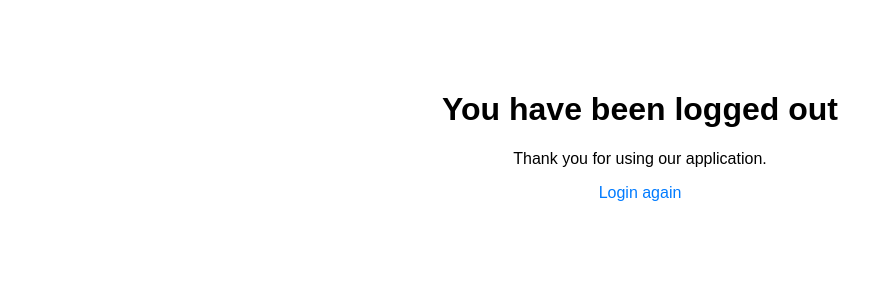
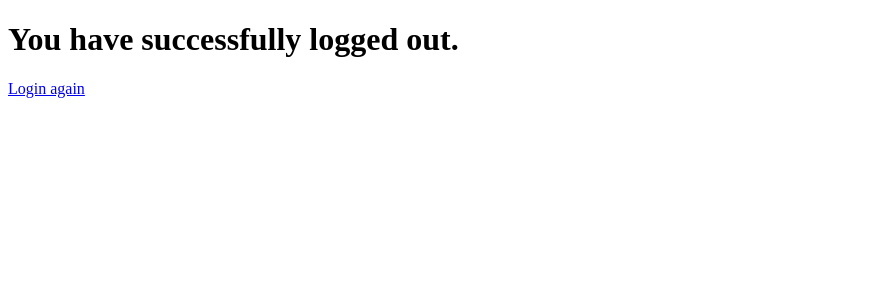
Before and after one commit to james-mungai-git/Alx_DjangoLearnLab, a Django app: template django-models/LibraryProject/relationship_app/templates/logout.html in a window 1280 px wide. Shown: the top 300 px of the page, without its empty margins (0-893 px from the left). Run offline with Django 5.2, Linux system fonts and the light colour scheme; the template is opened without the code that fills it, so the values that code supplies are empty; parts of the project's set-up code (start-up, migrations or seed data) failed here and were passed over.

Commit message:
jhuikkkj

```diff
--- a/django-models/LibraryProject/relationship_app/templates/logout.html
+++ b/django-models/LibraryProject/relationship_app/templates/logout.html
@@ -2,28 +2,10 @@
 <html lang="en">
 <head>
     <meta charset="UTF-8">
-    <meta name="viewport" content="width=device-width, initial-scale=1.0">
-    <title>Logout</title>
-    <style>
-        body {
-            font-family: Arial, sans-serif;
-            max-width: 400px;
-            margin: 50px auto;
-            padding: 20px;
-            text-align: center;
-        }
-        a {
-            color: #007bff;
-            text-decoration: none;
-        }
-        a:hover {
-            text-decoration: underline;
-        }
-    </style>
+    <title>Logged Out</title>
 </head>
 <body>
-    <h1>You have been logged out</h1>
-    <p>Thank you for using our application.</p>
+    <h1>You have successfully logged out.</h1>
     <a href="{% url 'login' %}">Login again</a>
 </body>
 </html>
--- a/django-models/LibraryProject/relationship_app/urls.py
+++ b/django-models/LibraryProject/relationship_app/urls.py
@@ -3,15 +3,20 @@ from django.contrib.auth.views import LoginView, LogoutView
 from . import views
 
 urlpatterns = [
-    path('', views.library_list, name='library_list'),
-    path('library/<int:pk>/', views.library_detail, name='library_detail'),
+    # Dashboard & role views
+    path('dashboard/', views.dashboard, name='dashboard'),
+    path('admin-view/', views.admin_view, name='admin_view'),
+    path('librarian-view/', views.librarian_view, name='librarian_view'),
+    path('member-view/', views.member_view, name='member_view'),
+
+    # Auth views
+    path('register/', views.register, name='register'),
+    path('login/', LoginView.as_view(template_name='relationship_app/login.html'), name='login'),
+    path('logout/', LogoutView.as_view(template_name='relationship_app/logout.html'), name='logout'),
 
     # Book CRUD
-    path('add_book/', views.add_book, name='add_book'),
-    path('edit_book/<int:book_id>/', views.edit_book, name='edit_book'),
-
-    # Authentication paths
-    path('register/', views.register, name='register'),
-    path('login/', LoginView.as_view(template_name='relationship_app/login.html'), name='login'),
-    path('logout/', LogoutView.as_view(), name='logout'),
+    path('books/', views.book_list, name='book_list'),
+    path('books/add/', views.add_book, name='add_book'),
+    path('books/<int:pk>/edit/', views.edit_book, name='edit_book'),
+    path('books/<int:pk>/delete/', views.delete_book, name='delete_book'),
 ]
```
